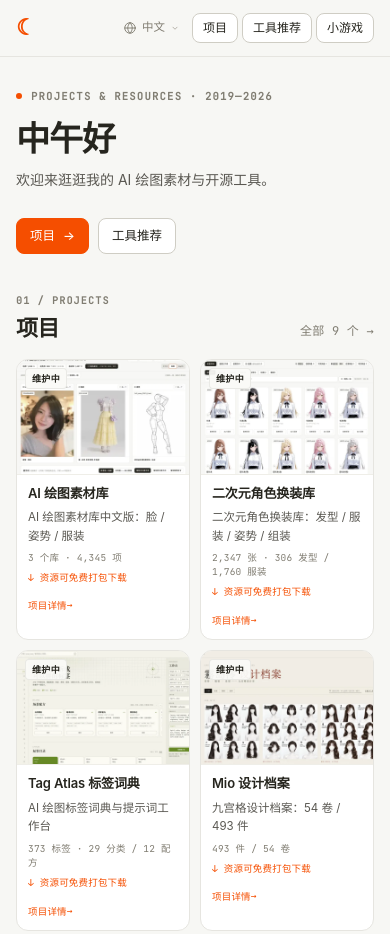
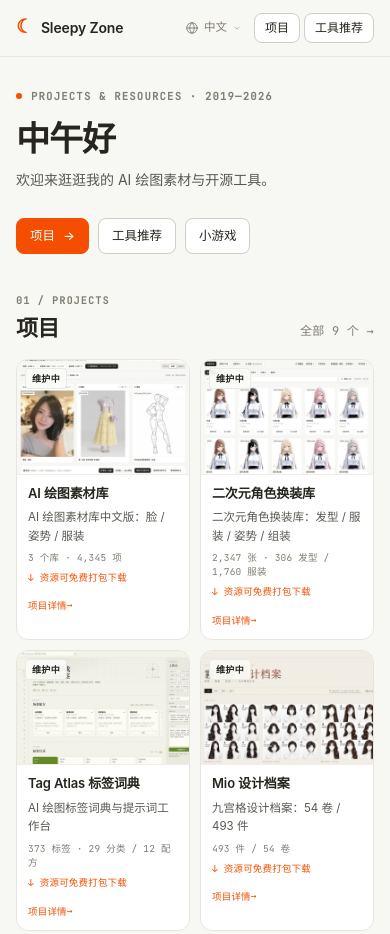
Before and after one commit to sleepy-zone/sleepy-zone.github.io, an Astro site: page / in a window 390 px wide. Shown: the top 934 px of the page. Built offline with nearby package versions, Linux system fonts and the light colour scheme; Astro itself is replaced by a stand-in of ours.

Commit message:
style: move game tab under hero

```diff
--- a/src/components/TopBar.astro
+++ b/src/components/TopBar.astro
@@ -11,11 +11,9 @@ const path = Astro.url.pathname;
 const t = ui[locale];
 const projectsHref = localePath(locale, '/projects/');
 const toolsHref = localePath(locale, '/tools/');
-const isHome = path === localePath(locale, '/');
 const links = [
   { href: projectsHref, label: t.nav.projects },
   { href: toolsHref, label: t.nav.tools },
-  ...(isHome ? [{ href: '#play', label: t.nav.game }] : []),
 ];
 const isActive = (href: string) => path === href || path.startsWith(href);
 const availableLocales = locales.filter((item) => alternates[item]);
--- a/src/components/pages/HomePage.astro
+++ b/src/components/pages/HomePage.astro
@@ -66,6 +66,14 @@ const localizedFeatured = featured.map((project) => localizeProject(project, loc
         data-track-value="tools"
         data-track-label={t.home.secondary}
       >{t.home.secondary}</a>
+      <a
+        class="btn"
+        href="#play"
+        data-track="cta_click"
+        data-track-lib="home"
+        data-track-value="play"
+        data-track-label={t.nav.game}
+      >{t.nav.game}</a>
     </div>
   </section>
 
--- a/src/styles/global.css
+++ b/src/styles/global.css
@@ -1636,20 +1636,6 @@ button {
   }
 }
 
-@media (max-width: 520px) {
-  .brand-text {
-    display: none;
-  }
-
-  .brand {
-    gap: 0;
-  }
-
-  .brand-mark {
-    font-size: 22px;
-  }
-}
-
 @media (max-width: 380px) {
   .lang-switch summary span,
   .lang-chev {
```
